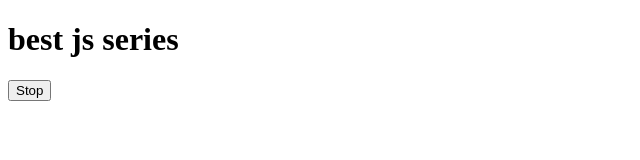
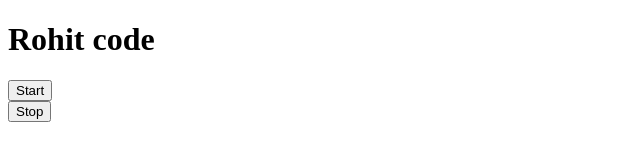
Before and after one commit to rohit3325-cpu/js-rohit, a plain HTML site: page 08-events/three.html in a window 1280 px wide. Shown: the whole page, without its empty margins (0-640 px from the left). Drawn offline with Linux system fonts and the light colour scheme.

Commit message:
repo update

```diff
--- a/08-events/three.html
+++ b/08-events/three.html
@@ -7,25 +7,30 @@
 </head>
 <body>
     <h1>Rohit code</h1>
+    <button id="start">Start</button>
+    <br>
     <button id="stop">Stop</button>
+
 </body>
 <script>
-    const sayRohit = function(){
-        console.log("Rohit2");
+    let intervalId;
+    const sayDate = function(str){
+        console.log(str,Date.now());
     }
-    const changeText =function(){document.querySelector('h1').innerHTML = "best js series"
+
+
+document.querySelector('#start').addEventListener('click',function(){
+    if(!intervalId){
+    intervalId= setInterval(sayDate,1000,"Hi")
     }
-    const changeText2 = function(){document.querySelector('h1').innerHTML = "on yputube"
-}
+   });
 
-    setTimeout(sayRohit,2000)
-    const changeMe
-      =setTimeout(changeText,1500)
-    // setTimeout(changeText2,3000)
-
-   document.querySelector('#stop').addEventListener('click',function(){
-    clearTimeout(changeMe)
+document.querySelector('#stop').addEventListener('click',function(){
+   if(intervalId){
+    clearTimeout(intervalId)
+    intervalId=null;
     console.log("stopped")
+   }
    })
 </script>
 </html>
```
